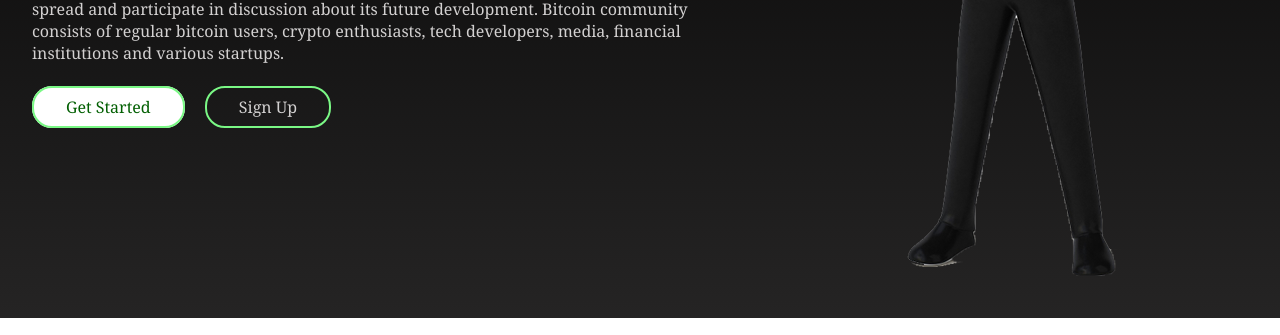
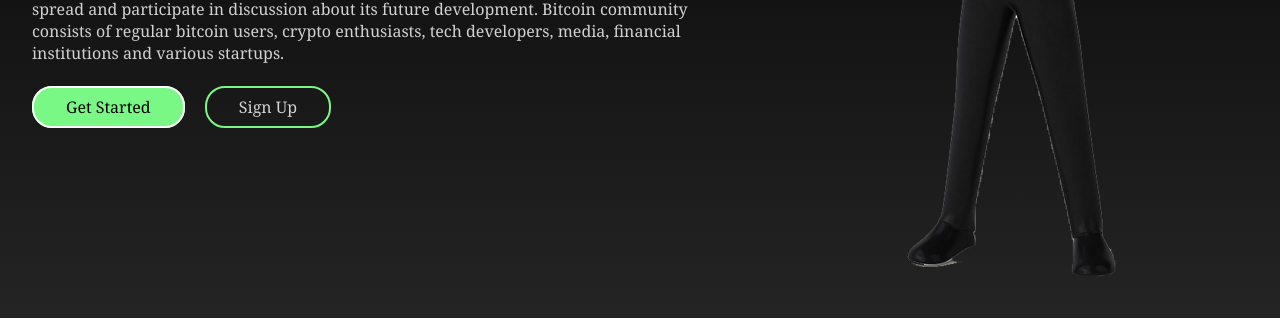
Before and after one commit to Derastan/Bitcoin-Community-example-, a plain HTML site: page index.html in a window 1280 px wide. In both pictures the pointer is over the link "Get Started". Shown: the part 465-800 px from the top of the page. Drawn offline with Linux system fonts and the light colour scheme.

Commit message:
hover changes

```diff
--- a/style.css
+++ b/style.css
@@ -98,8 +98,9 @@ a {
 }
 
 .hero-section .content > .actions a:hover {
-  background-color: #fff;
-  color: #025f02;
+  border-color: #fff;
+  background-color: #7af885;
+  color: #000;
 }
 .hero-section .image {
   width: 40%;
```
